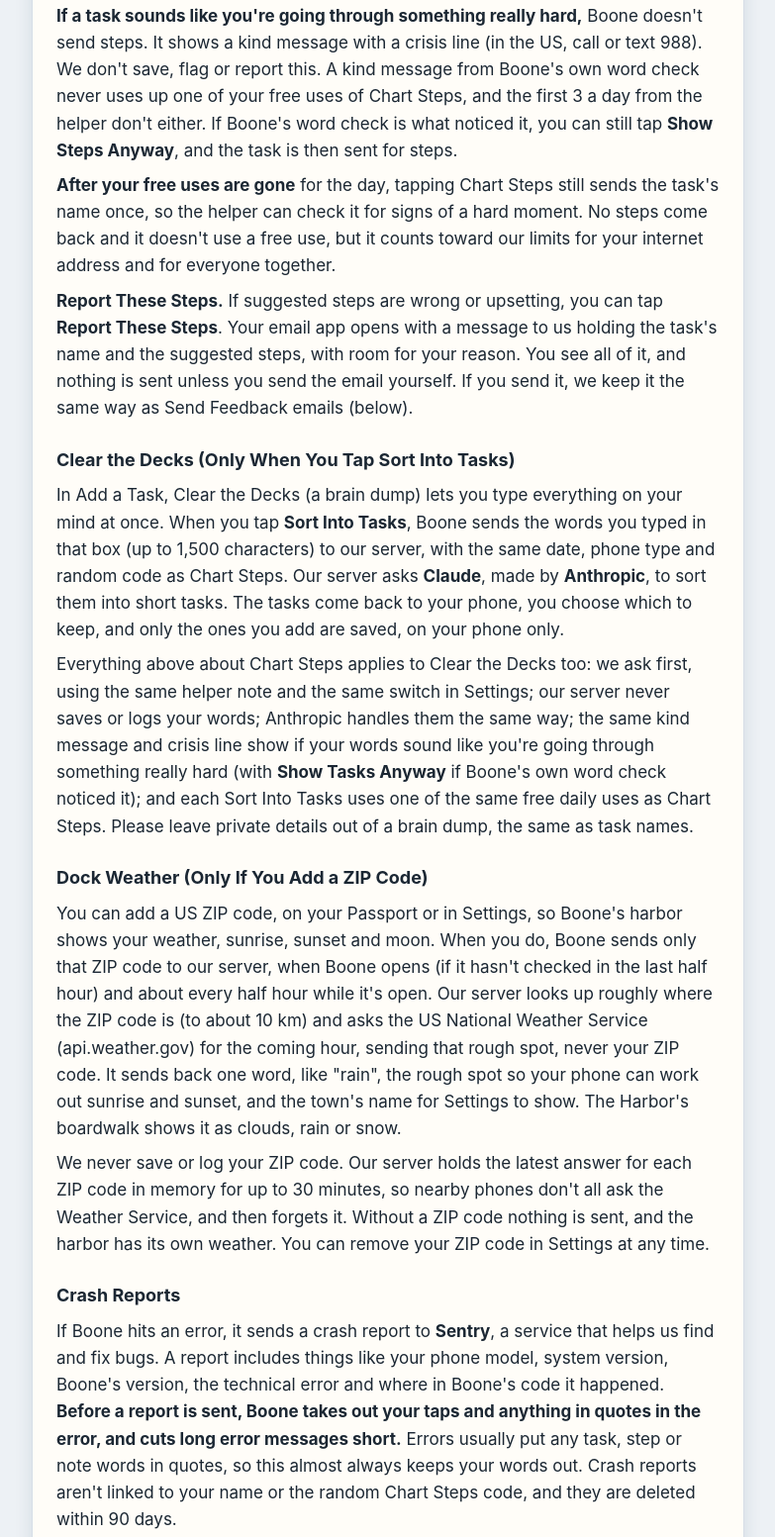
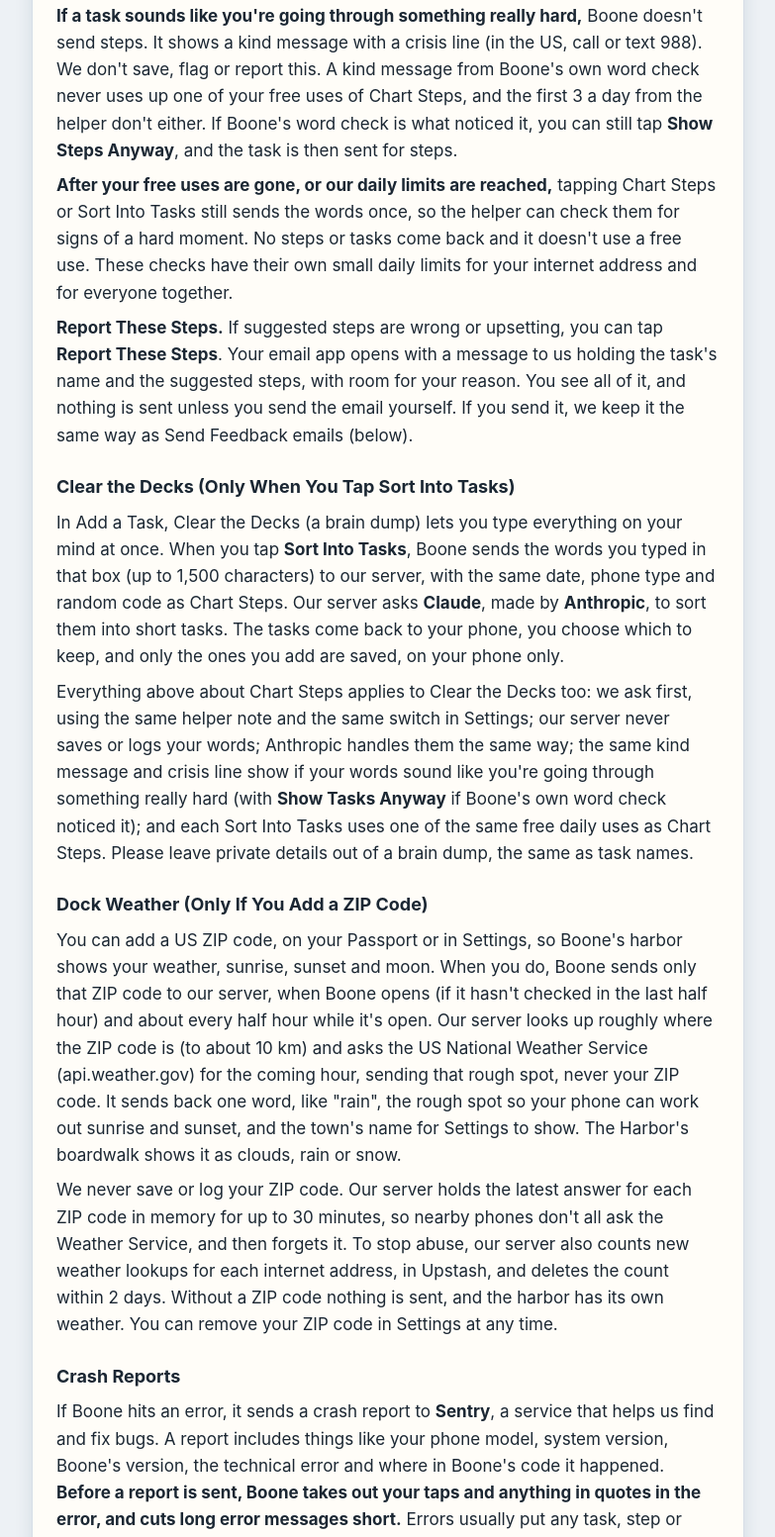
Before and after one commit to colleenemaccallum/boone-site, a plain HTML site: page privacy.html in a window 1280 px wide. Shown: the part 2738-4291 px from the top of the page at 99% size, without its empty margins (248-1031 px from the left). Drawn offline with Linux system fonts and the light colour scheme.

Commit message:
Privacy: add the server's weather lookup count and limit-check lines (PR 958 merged)
Co-Authored-By: Claude Opus 5.5 <noreply@anthropic.com>
Claude-Session: https://claude.ai/code/session_01QQ5WvDgzDxWhZM8PRZG3SM

```diff
--- a/privacy.html
+++ b/privacy.html
@@ -60,7 +60,7 @@
 <p><strong>What Anthropic does with it.</strong> Anthropic processes the task and step names only to write the suggested steps for us. Under Anthropic's commercial terms, Anthropic doesn't use this content to train its models. Anthropic usually deletes it within 30 days, though it may keep content longer when the law requires it or its safety systems flag it. See <a href="https://privacy.claude.com">privacy.claude.com</a>.</p>
 <p><strong>Please don't put private details in task names you break down,</strong> like full names, addresses, account numbers or medical details. "Call the pharmacy" works just as well as the pharmacy's name and your prescription.</p>
 <p><strong>If a task sounds like you're going through something really hard,</strong> Boone doesn't send steps. It shows a kind message with a crisis line (in the US, call or text 988). We don't save, flag or report this. A kind message from Boone's own word check never uses up one of your free uses of Chart Steps, and the first 3 a day from the helper don't either. If Boone's word check is what noticed it, you can still tap <strong>Show Steps Anyway</strong>, and the task is then sent for steps.</p>
-<p><strong>After your free uses are gone</strong> for the day, tapping Chart Steps still sends the task's name once, so the helper can check it for signs of a hard moment. No steps come back and it doesn't use a free use, but it counts toward our limits for your internet address and for everyone together.</p>
+<p><strong>After your free uses are gone, or our daily limits are reached,</strong> tapping Chart Steps or Sort Into Tasks still sends the words once, so the helper can check them for signs of a hard moment. No steps or tasks come back and it doesn't use a free use. These checks have their own small daily limits for your internet address and for everyone together.</p>
 <p><strong>Report These Steps.</strong> If suggested steps are wrong or upsetting, you can tap <strong>Report These Steps</strong>. Your email app opens with a message to us holding the task's name and the suggested steps, with room for your reason. You see all of it, and nothing is sent unless you send the email yourself. If you send it, we keep it the same way as Send Feedback emails (below).</p>
 
 <h3>Clear the Decks (Only When You Tap Sort Into Tasks)</h3>
@@ -69,7 +69,7 @@
 
 <h3>Dock Weather (Only If You Add a ZIP Code)</h3>
 <p>You can add a US ZIP code, on your Passport or in Settings, so Boone's harbor shows your weather, sunrise, sunset and moon. When you do, Boone sends only that ZIP code to our server, when Boone opens (if it hasn't checked in the last half hour) and about every half hour while it's open. Our server looks up roughly where the ZIP code is (to about 10 km) and asks the US National Weather Service (api.weather.gov) for the coming hour, sending that rough spot, never your ZIP code. It sends back one word, like "rain", the rough spot so your phone can work out sunrise and sunset, and the town's name for Settings to show. The Harbor's boardwalk shows it as clouds, rain or snow.</p>
-<p>We never save or log your ZIP code. Our server holds the latest answer for each ZIP code in memory for up to 30 minutes, so nearby phones don't all ask the Weather Service, and then forgets it. Without a ZIP code nothing is sent, and the harbor has its own weather. You can remove your ZIP code in Settings at any time.</p>
+<p>We never save or log your ZIP code. Our server holds the latest answer for each ZIP code in memory for up to 30 minutes, so nearby phones don't all ask the Weather Service, and then forgets it. To stop abuse, our server also counts new weather lookups for each internet address, in Upstash, and deletes the count within 2 days. Without a ZIP code nothing is sent, and the harbor has its own weather. You can remove your ZIP code in Settings at any time.</p>
 <h3>Crash Reports</h3>
 <p>If Boone hits an error, it sends a crash report to <strong>Sentry</strong>, a service that helps us find and fix bugs. A report includes things like your phone model, system version, Boone's version, the technical error and where in Boone's code it happened. <strong>Before a report is sent, Boone takes out your taps and anything in quotes in the error, and cuts long error messages short.</strong> Errors usually put any task, step or note words in quotes, so this almost always keeps your words out. Crash reports aren't linked to your name or the random Chart Steps code, and they are deleted within 90 days.</p>
 
```
